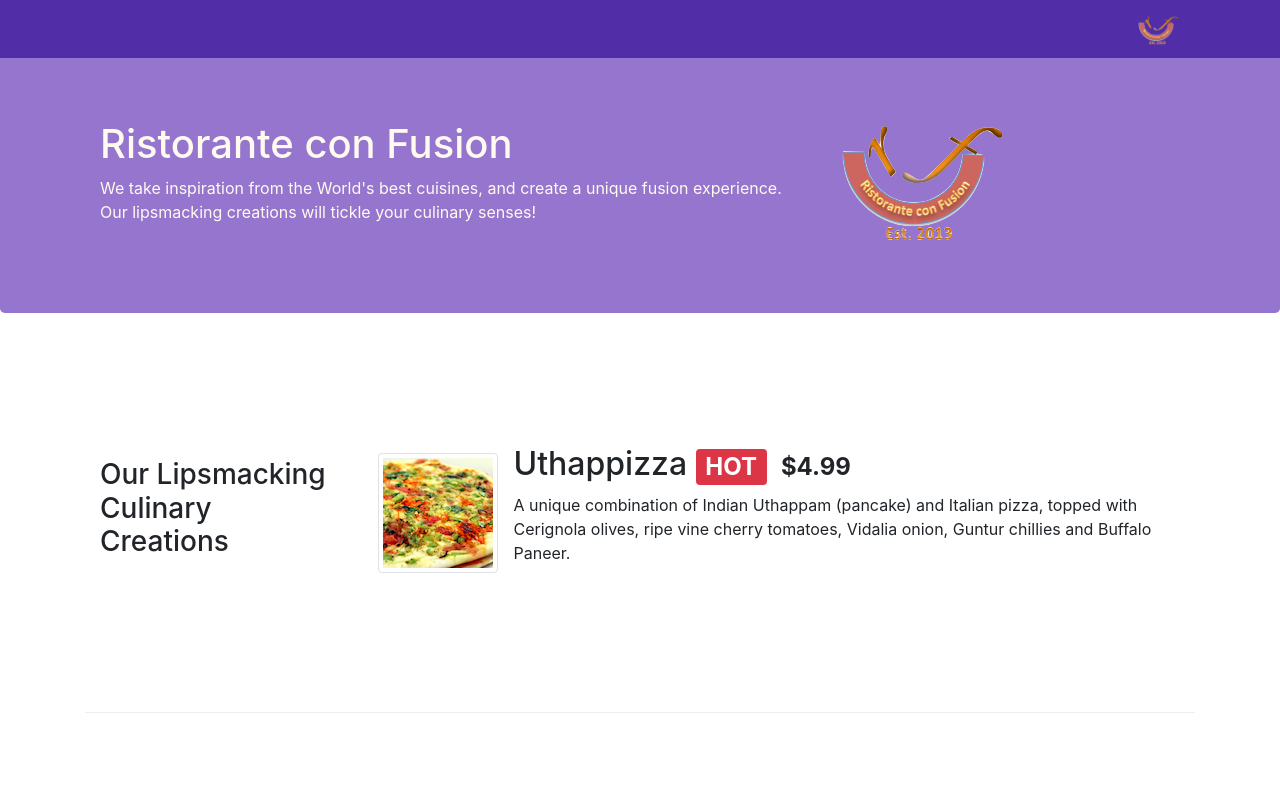
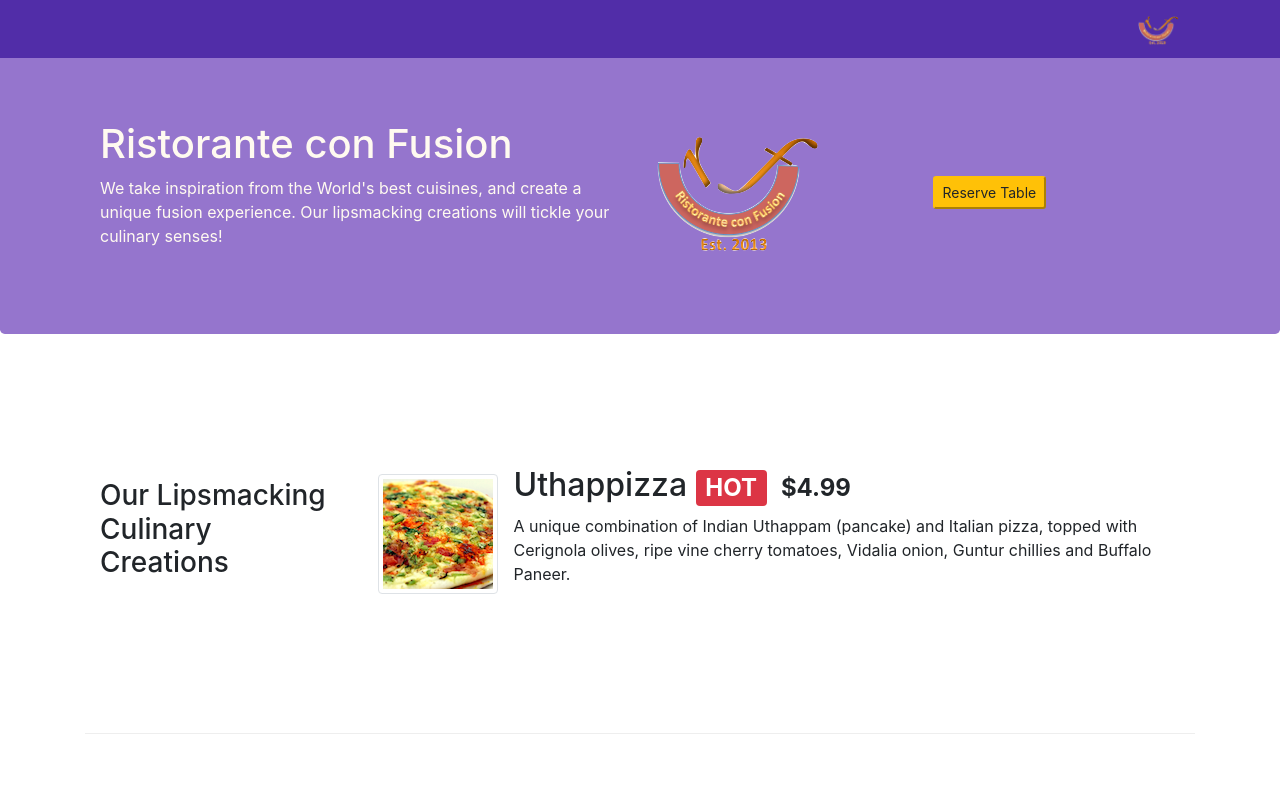
Before and after one commit to zhangying25/BootStrap, a website: page index.html in a window 1280 px wide. Shown: the top 800 px of the page. Drawn offline with nearby package versions, Linux system fonts and the light colour scheme.

Commit message:
task 3: jump to reserve table

```diff
--- a/index.html
+++ b/index.html
@@ -36,12 +36,15 @@
     <header class="jumbotron">
         <div class="container">
             <div class="row row-header">
-                <div class="col-12 col-sm-8">
+                <div class="col-12 col-sm-6">
                     <h1>Ristorante con Fusion</h1>
                     <p>We take inspiration from the World's best cuisines, and create a unique fusion experience. Our lipsmacking creations will tickle your culinary senses!</p>
                 </div>
-                <div class="col col-sm align-self-center">
+                <div class="col col-sm-3 align-self-center">
                     <img src="img/logo.png" class="image-fluid">
+                </div>
+                <div class="col col-sm-3 align-self-center">
+                    <button class="btn-sm btn-warning" onclick="location.href='#ReserveTable'">Reserve Table</button>
                 </div>
             </div>
         </div>
@@ -95,6 +98,7 @@
             </div>
         </div>
 
+        <a name="ReserveTable"></a>
         <div class="row row-content align-items-center">
             <div class="col-12 col-sm-8 offset-sm-2">
                 <div class="card">
```
